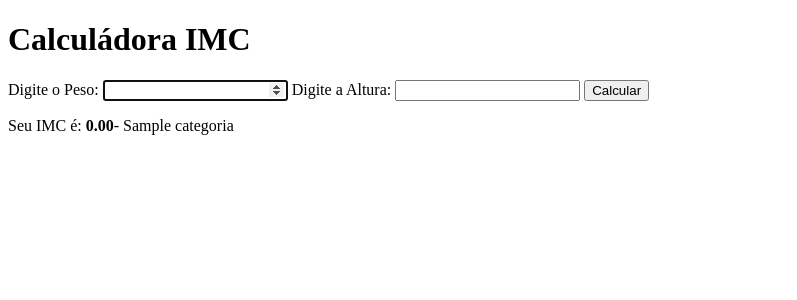
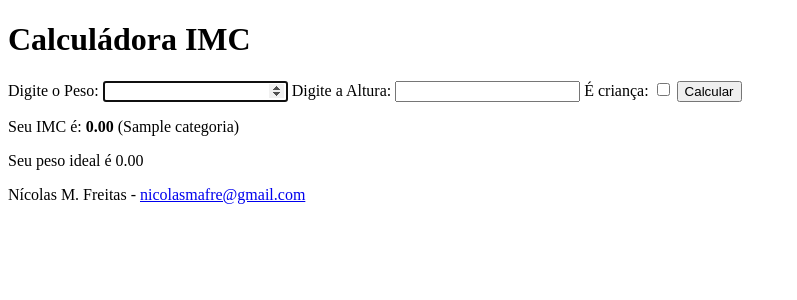
Before and after one commit to nicolasmafre/FlaskProject, a Flask app: template templates/index.html in a window 1280 px wide. Shown: the top 300 px of the page, without its empty margins (0-797 px from the left). Run offline with Flask 3, Linux system fonts and the light colour scheme; the template is opened without the code that fills it: most values are stand-ins (such as "Sample title", 1, 10 or a date in 2020).

Commit message:
Correção do metodo GET|POST e formação dentro do template index.html

```diff
--- a/app.py
+++ b/app.py
@@ -14,53 +14,66 @@ app = Flask(__name__)
 # - POST: processa o envio do formulário e calcula o IMC
 @app.route('/', methods=['GET', 'POST'])
 def index():
-    # Se o método for POST, processamos os dados submetidos pelo formulário
-    if request.method == 'POST':
-        erro = None  # variável para armazenar mensagens de erro (se houver)
-        try:
-            # Lê os campos enviados com o formulário.
-            # Troca vírgula por ponto para permitir "1,75" além de "1.75".
-            peso = float(request.form.get('peso', '').replace(',', '.'))
-            altura = float(request.form.get('altura', '').replace(',', '.'))
+    # GET: exibe o formulário limpo ou com resultado passado por querystring (após PRG)
+    if request.method == 'GET':
+        imc = request.args.get('imc', None)
+        categoria = request.args.get('categoria', None)
+        peso_ideal = request.args.get('peso_ideal', None)
+        erro = request.args.get('erro', None)
+        return render_template('index.html', imc=imc, categoria=categoria, peso_ideal=peso_ideal, erro=erro)
 
-            # Validação básica: não aceitar zero ou valores negativos.
-            if peso <= 0 or altura <= 0:
-                erro = "Peso e altura devem ser valores positivos."
-            else:
-                # Cálculo do IMC: peso (kg) dividido pela altura (m) ao quadrado.
-                imc = peso / (altura ** 2)
+    # POST
+    imc = request.args.get('imc')
+    categoria = request.args.get('categoria')
+    peso_ideal = request.args.get('peso_ideal')
+    erro = request.args.get('erro')
 
-                # Classificação segundo faixas usuais para adultos.
-                if imc < 18.5:
-                    categoria = "Abaixo do peso"
-                elif imc < 25:
-                    categoria = "Peso normal"
-                elif imc < 30:
-                    categoria = "Sobrepeso"
-                elif imc < 35:
-                    categoria = "Obesidade I"
-                elif imc < 40:
-                    categoria = "Obesidade II"
-                else:
-                    categoria = "Obesidade III"
+    # POST: processa os dados do formulário
+    try:
+        # Não use variáveis antes de definir (corrige o problema da linha 19)
+        peso_str = request.form.get('peso', '').replace(',', '.')
+        altura_str = request.form.get('altura', '').replace(',', '.')
+        crianca = request.form.get('crianca')
 
-                # Renderiza o template já com resultado e sem erro.
-                return render_template('index.html', imc=imc, categoria=categoria, erro=None)
+        peso = float(peso_str) if peso_str else 0.0
+        altura = float(altura_str) if altura_str else 0.0
 
-        except ValueError:
-            # Captura erro de conversão (ex.: campo vazio ou texto inválido)
-            erro = "Informe números válidos (use ponto ou vírgula para decimais)."
+        if peso <= 0 or altura <= 0:
+            # Em caso de erro, redireciona para GET com mensagem (PRG)
+            return redirect(url_for('index', erro="Peso e altura devem ser valores positivos."))
 
-        # Em caso de erro de validação/conversão, renderiza template informando a mensagem.
-        return render_template('index.html', imc=None, categoria=None, erro=erro)
+        # Se houver lógica específica para 'crianca', trate aqui. Caso contrário, segue cálculo padrão.
+        imc = peso / (altura ** 2)
 
-    # Se for GET, apenas exibe a página inicial com variáveis nulas (sem resultado ainda).
-    return render_template('index.html', imc=None, categoria=None, erro=None)
+        if imc < 16:
+            categoria = "Magreza (Desnutrição)"
+        elif imc < 16.9:
+            categoria = "Magreza (Moderada)"
+        elif imc < 18.5:
+            categoria = "Magreza (Leve)"
+        elif imc < 25:
+            categoria = "Peso normal"
+        elif imc < 30:
+            categoria = "Sobrepeso"
+        elif imc < 35:
+            categoria = "Obesidade I"
+        elif imc < 40:
+            categoria = "Obesidade II (Severa)"
+        else:
+            categoria = "Obesidade III (Mórbida)"
 
-# Rota opcional "/home": faz um redirecionamento para a rota principal "/"
-@app.route('/home')
-def home():
-    return redirect(url_for('index'))
+        peso_ideal = 22 * (altura ** 2)
+
+        # PRG: redireciona para GET na mesma rota, evitando reenvio do formulário
+        # e “persistência” indesejada ao atualizar a página.
+        return redirect(url_for('index',
+                                imc=f"{imc:.2f}",
+                                categoria=categoria,
+                                peso_ideal=f"{peso_ideal:.2f}",
+                                erro=None))
+    except ValueError:
+        return redirect(url_for('index', erro="Informe números válidos (use ponto ou vírgula para decimais)."))
+
 
 # Ponto de entrada da aplicação.
 # Executa o servidor de desenvolvimento do Flask com:
--- a/templates/base.html
+++ b/templates/base.html
@@ -1,17 +1,25 @@
+<!-- Identificação do tipo de documento -->
 <!DOCTYPE html>
+<!-- Início do HTML e definição da língua utilizada no documento -->
 <html lang="pt-br">
+    <!-- Cabeçalho da página -->
     <head>
+        <!-- Conteúdo do cabeçalho -->
         {% block head %}
             <meta charset="UTF-8">
+
         {% endblock %}
+        <!-- Título da página -->
         <title>{% block title %}{% endblock %}</title>
     </head>
+    <!-- Corpo da página -->
     <body>
+        <!-- Conteúdo do corpo da página -->
         {% block content %}{% endblock %}
     </body>
+    <!-- Rodapé da página -->
     <footer>
-        {% block footer %}
-            {% block script %}{% endblock %}
-        {% endblock %}
+        Nícolas M. Freitas - <a href="mailto:nicolasmafre@gmail.com">nicolasmafre@gmail.com</a>
+        {% block script %}{% endblock %}
     </footer>
 </html>
--- a/templates/index.html
+++ b/templates/index.html
@@ -8,17 +8,20 @@
         <h1>Calculádora IMC</h1>
         <form action="/" method="POST">
             <label for="peso">Digite o Peso:</label>
-            <input type="number" name="peso" id="peso" step="0.1" min="1" autofocus required />
+            <input type="number" name="peso" id="peso" step="0.01" min="1.5" autofocus required />
             <label for="altura">Digite a Altura:</label>
-            <input type="number" name="altura" id="altura" step="0.01" min="0.3" required />
+            <input type="number" name="altura" id="altura" step="0.01" min="0.25" required />
+            <label for="crianca">É criança:</label>
+            <input type="checkbox" name="crianca" id="crianca" />
             <input type="submit" value="Calcular" />
         </form>
         {% if erro %}
-            <p style="color: red;">{{ erro }}</p>
+            <p style="color: #ff0101;">{{ erro }}</p>
         {% endif %}
 
         {% if imc is not none %}
-            <p>Seu IMC é: <strong>{{ "%.2f"|format(imc) }}</strong>- {{ categoria }}</p>
+            <p>Seu IMC é: <strong>{{ "%.2f"|format(imc|float) }}</strong> ({{ categoria }})</p>
+            <p>Seu peso ideal é {{ "%.2f"|format(peso_ideal|float) }}</p>
         {% endif %}
     </div>
 {% endblock %}
```
Also changed, not shown: static/css/app.css (added, +7 -0 lines).
